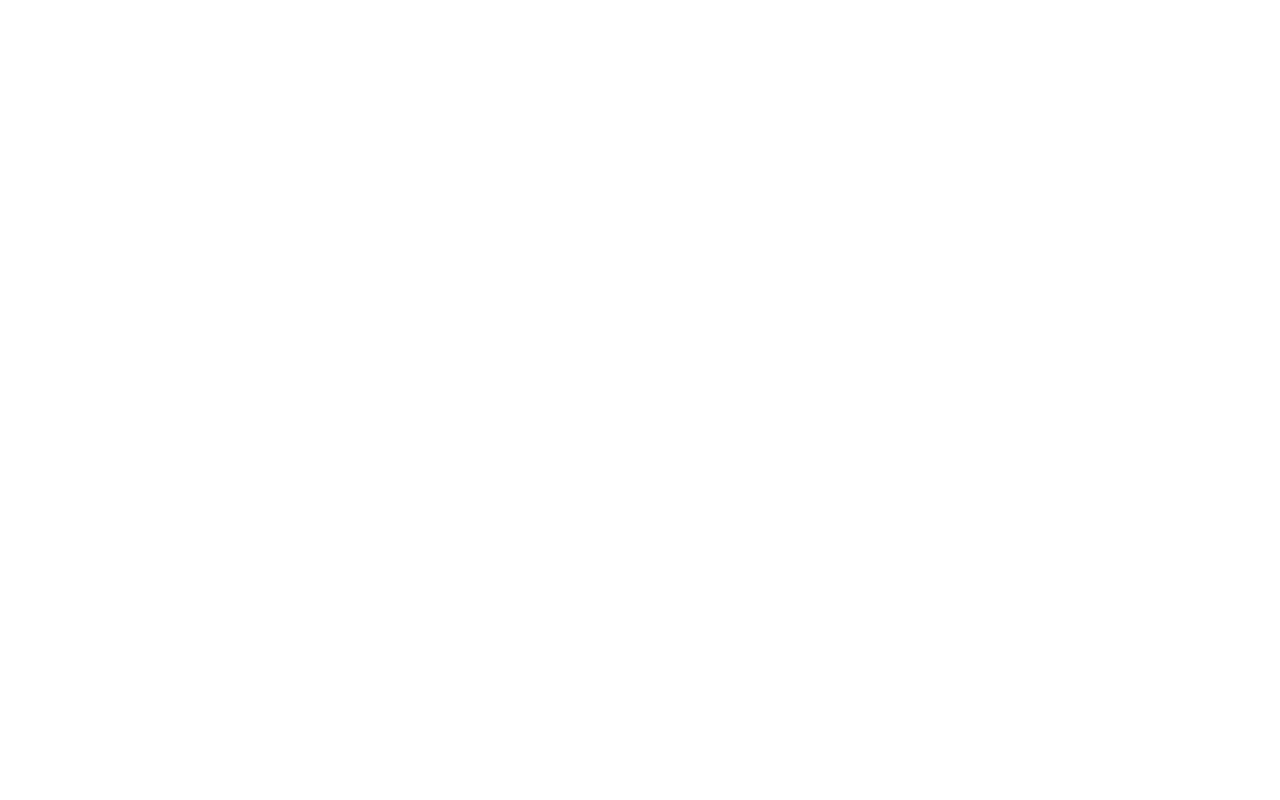
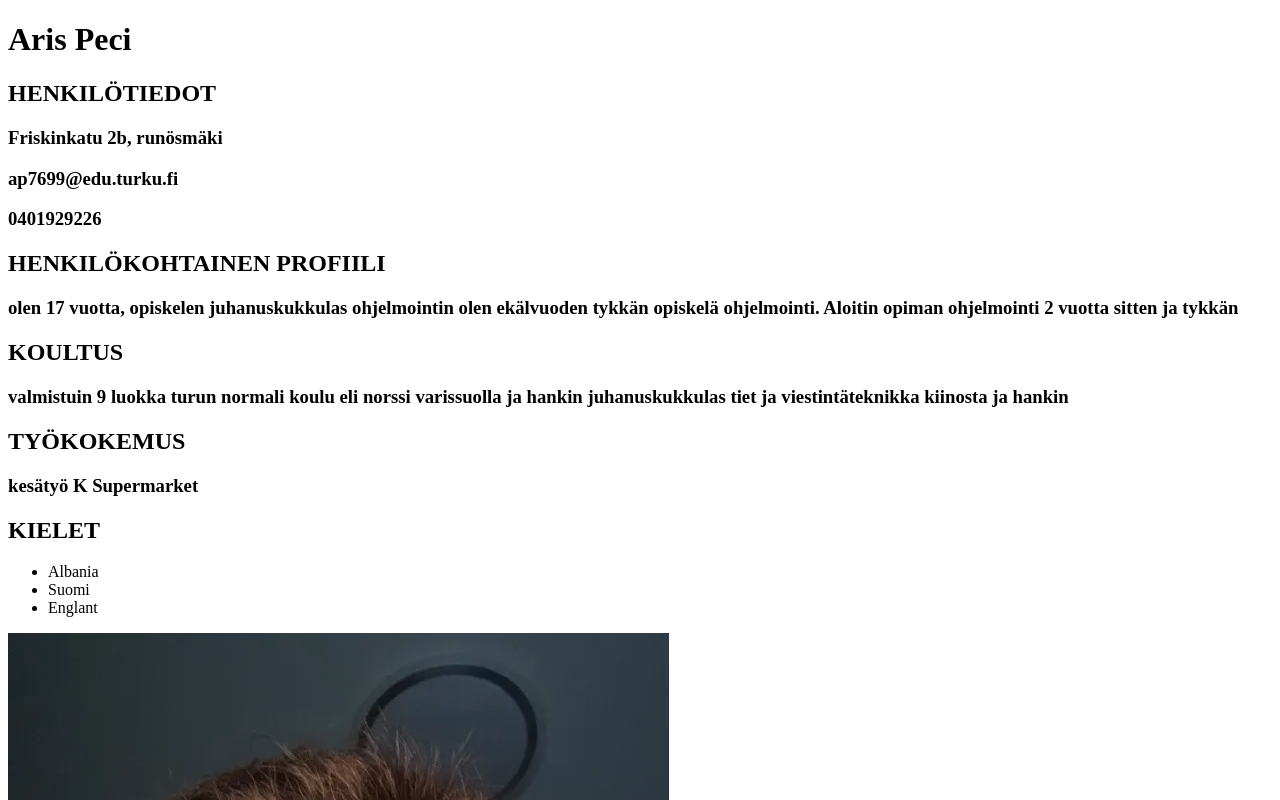
Before and after one commit to K4Aris/cv, a plain HTML site: page index.html in a window 1280 px wide. Shown: the top 800 px of the page. Drawn offline with Linux system fonts and the light colour scheme.

Commit message:
Update index.html

```diff
--- a/index.html
+++ b/index.html
@@ -1,13 +1,41 @@
 <!DOCTYPE html>
 <html lang="en">
 <head>
+    <link rel="stylesheet" href="styles.css">
     <meta charset="UTF-8">
     <meta name="viewport" content="width=device-width, initial-scale=1.0">
     <title>Document</title>
 </head>
 <body>
 
+    <h1> Aris Peci</h1>
 
+    <h2>HENKILÖTIEDOT</h2>
 
+    <h3>Friskinkatu 2b, runösmäki</h3>
+    <h3>ap7699@edu.turku.fi</h3>
+    <h3>0401929226</h3>
+
+    <h2>HENKILÖKOHTAINEN PROFIILI</h2>
+
+    <h3>olen 17 vuotta, opiskelen juhanuskukkulas ohjelmointin olen ekälvuoden tykkän opiskelä ohjelmointi. Aloitin opiman ohjelmointi 2 vuotta sitten ja tykkän</h3>
+
+    <h2>KOULTUS</h2>
+
+    <H3>valmistuin 9 luokka turun normali koulu eli norssi varissuolla ja hankin juhanuskukkulas tiet ja viestintäteknikka kiinosta ja hankin</H3>
+
+    <h2>TYÖKOKEMUS</h2>
+
+    <h3>kesätyö K Supermarket </h3>
+
+    <h2>KIELET</h2>
+
+    <ul>
+        <li>Albania</li>
+        <li>Suomi</li>
+        <li>Englant</li>
+    </ul>
+
+    <img src="images/cv.webp" alt="">
 </body>
 </html>
```
